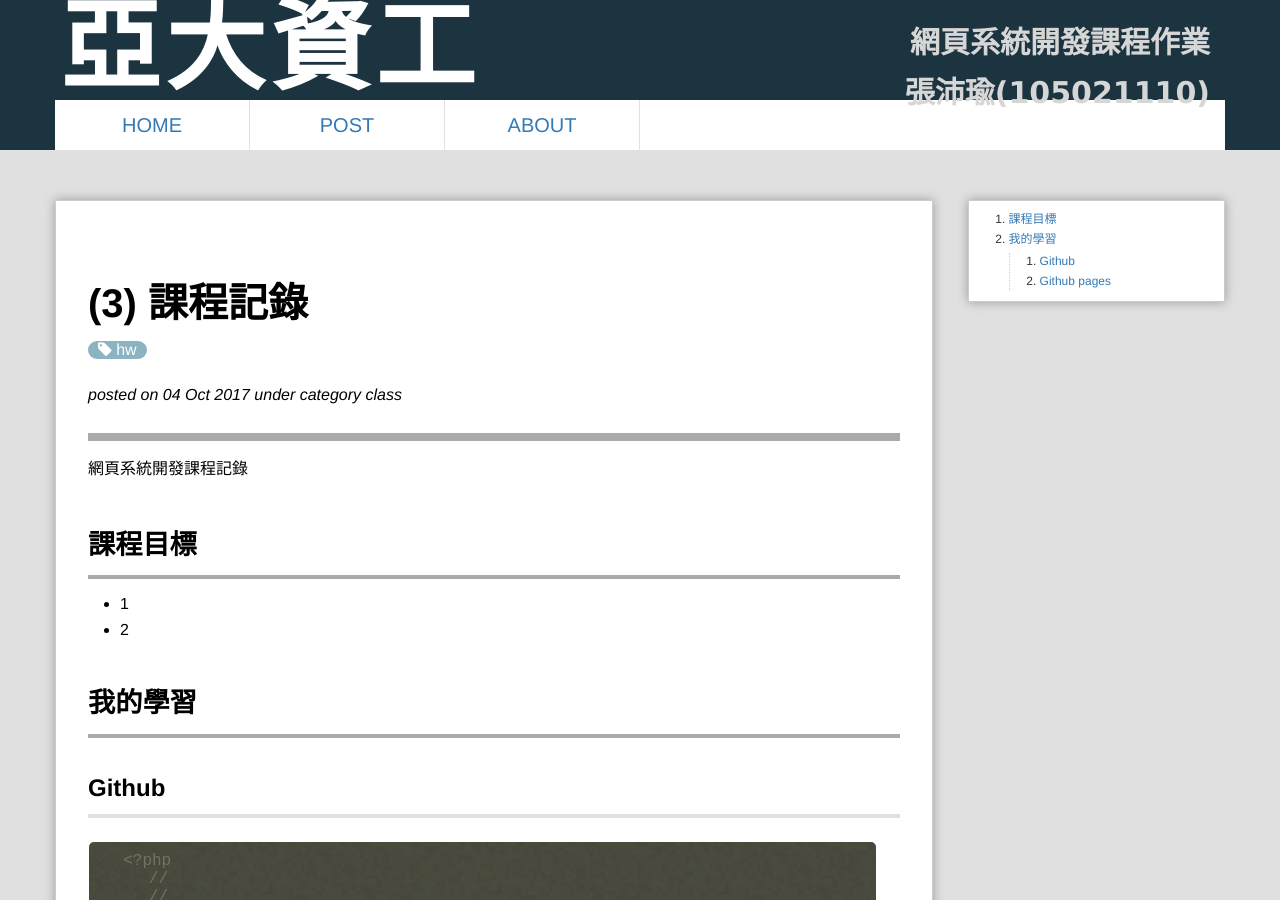
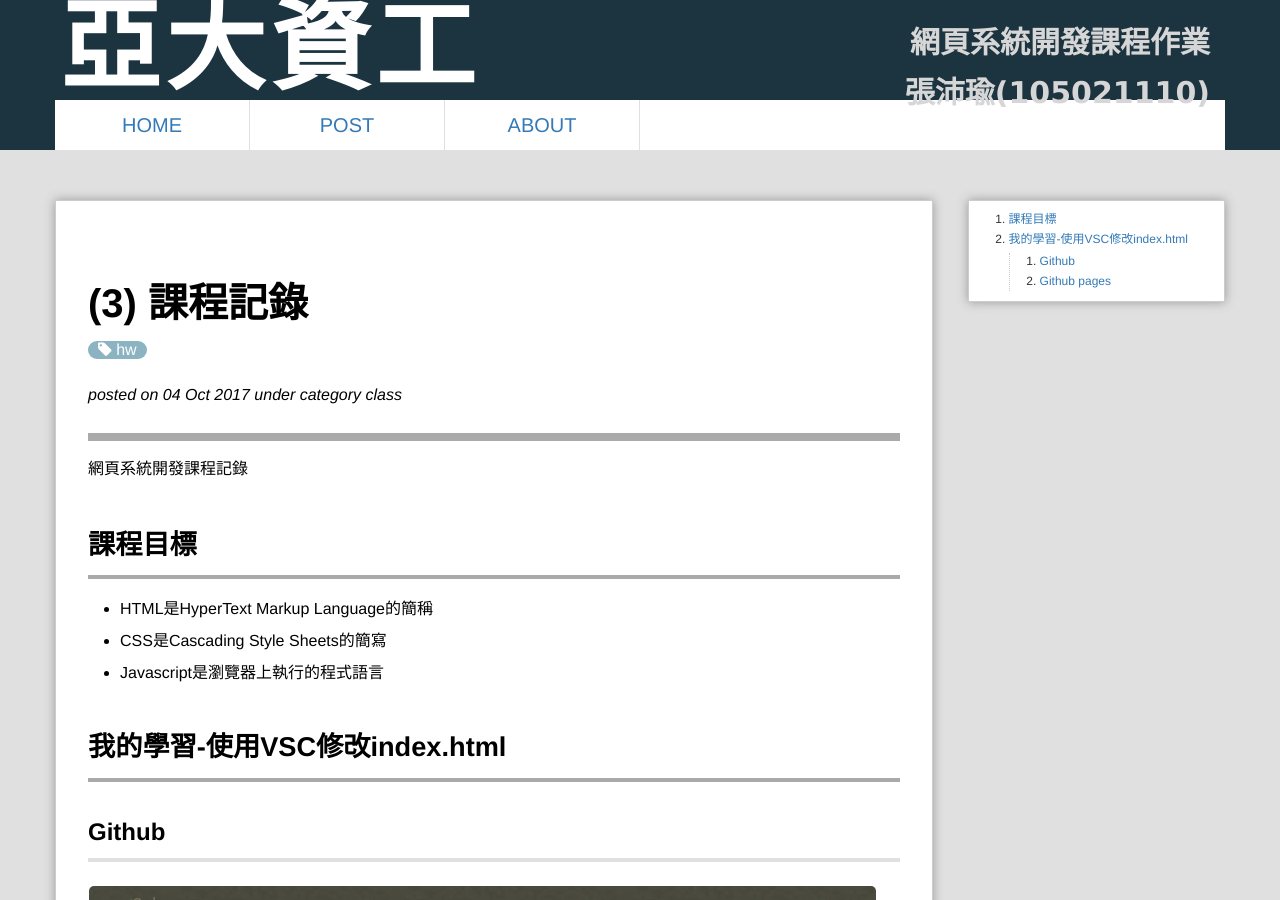
Before and after one commit to PeiyuChang/webcourse, a Jekyll site: the page built from _posts/2017-10-04-Class3.md, in a window 1280 px wide and 900 px high. Built offline with Jekyll 4.4.1, drawn with Linux system fonts in a browser that asks for light colours; Markdown is read by kramdown in place of the engine named in the settings; comment, search, counter and statistics services are not loaded.

Commit message:
Update 2017-10-04-Class3.md

```diff
--- a/_posts/2017-10-04-Class3.md
+++ b/_posts/2017-10-04-Class3.md
@@ -10,10 +10,11 @@ excerpt: "第3週課程"
 
 
 # 課程目標
-- 1
-- 2
+- HTML是HyperText Markup Language的簡稱
+- CSS是Cascading Style Sheets的簡寫
+- Javascript是瀏覽器上執行的程式語言
 
-# 我的學習
+# 我的學習-使用VSC修改index.html
 
 ##Github
 
```
